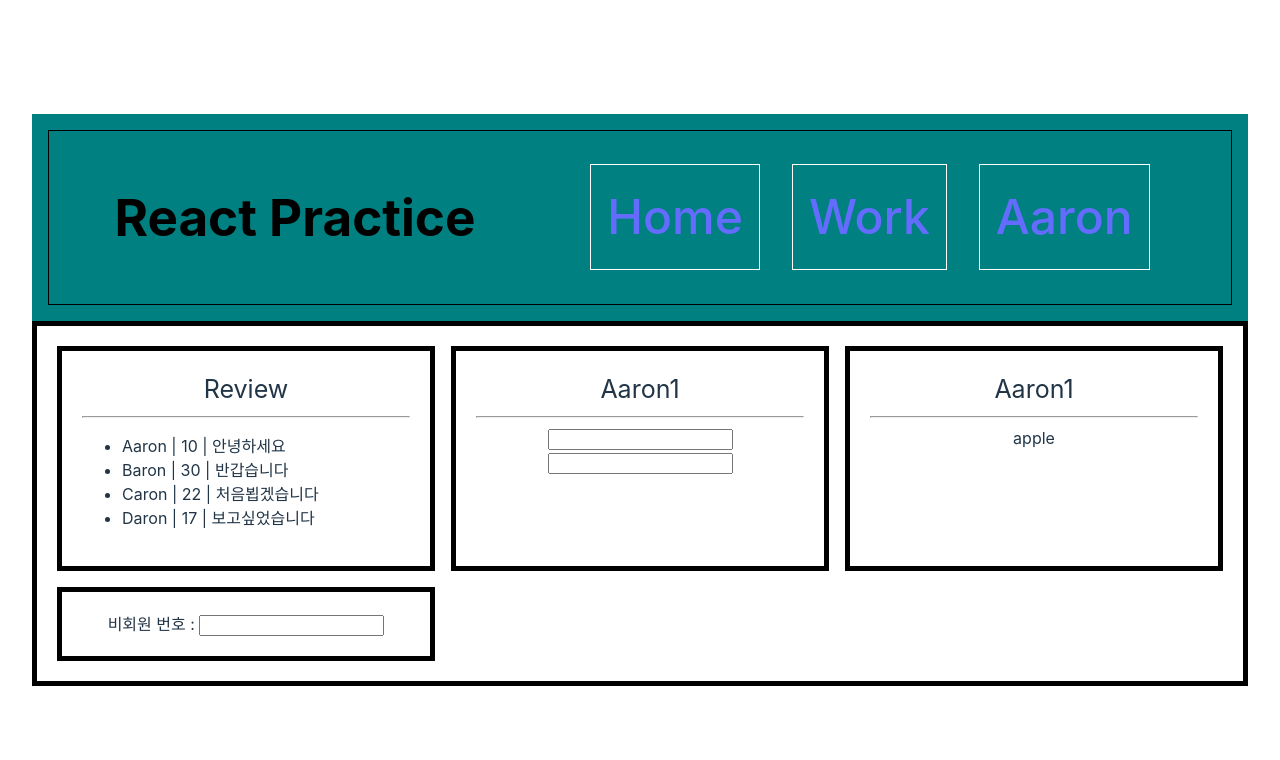
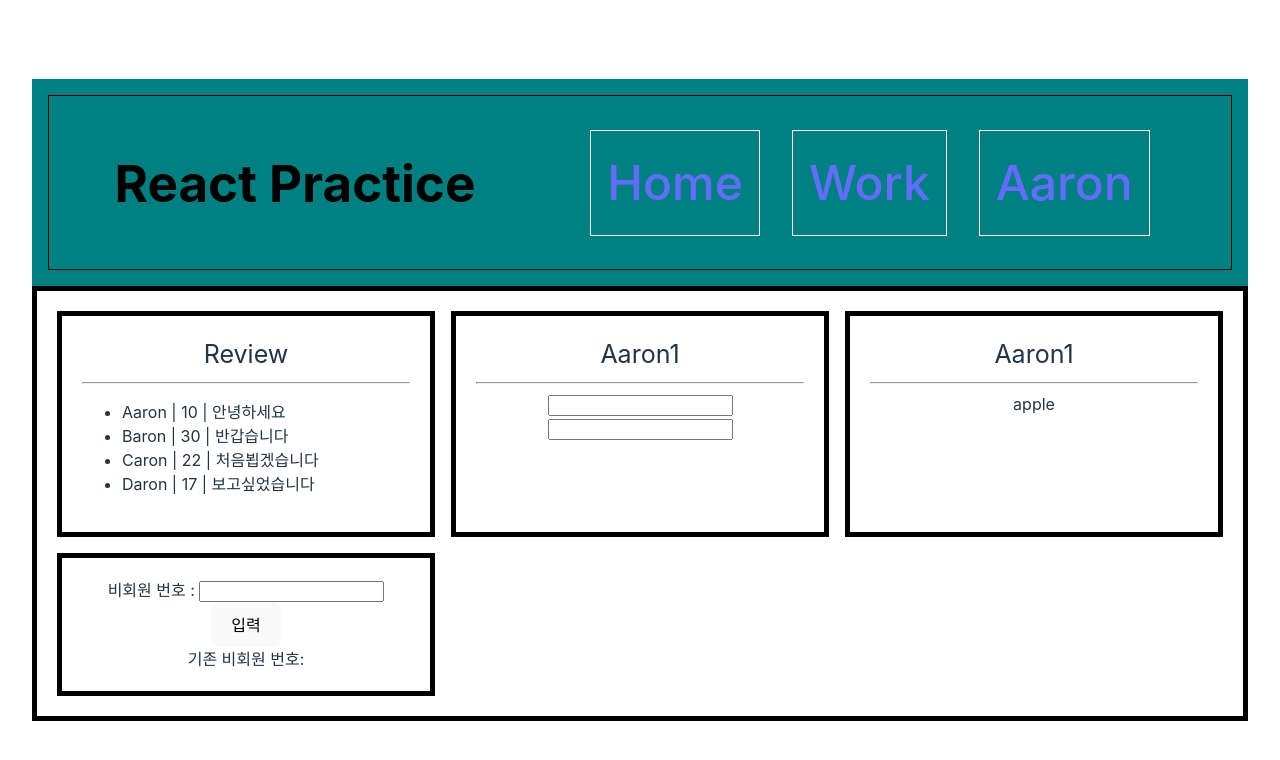
Before and after one commit to jingjing2222/react-practice, a React (Vite) app: page /Aaron in a window 1280 px wide. Shown: the top 760 px of the page. Built offline with nearby package versions, Linux system fonts and the light colour scheme.

Commit message:
cookie 설정 및 불러오기 추가

```diff
--- a/package.json
+++ b/package.json
@@ -17,6 +17,7 @@
     "dependencies": {
         "pnpm": "^9.15.3",
         "react": "^18.3.1",
+        "react-cookie": "^7.2.2",
         "react-dom": "^18.3.1",
         "react-router-dom": "^7.1.1",
         "valibot": "1.0.0-beta.11"
--- a/src/components/aaron/CookieLogin.jsx
+++ b/src/components/aaron/CookieLogin.jsx
@@ -1,9 +1,19 @@
-import { useState } from 'react'
+import { useRef } from 'react'
 import { useCookies } from 'react-cookie'
+import * as v from 'valibot'
 
 export default function CookieLogin() {
-    const [userId, setUserId] = useState('')
     const [cookie, setCookie] = useCookies(['userId'])
+    const userIdRef = useRef('')
+
+    const onClickHandler = () => {
+        const Schema = v.object({
+            userId: v.pipe(v.string(), v.minLength(3), v.maxLength(10)),
+        })
+        const result = v.safeParse(Schema, { userId: userIdRef.current })
+        if (!result.success) console.log(result.issues[0]?.message)
+        else setCookie('userId', userIdRef.current, { path: '/' })
+    }
 
     return (
         <>
@@ -11,13 +21,11 @@ export default function CookieLogin() {
             <input
                 type='text'
                 onChange={(e) => {
-                    const value = e.currentTarget.value
-                    setUserId(() => {
-                        setCookie('userId', value, { path: '/' })
-                        return value
-                    })
+                    userIdRef.current = e.currentTarget.value
                 }}
             />
+            <button onClick={onClickHandler}>입력</button>
+            <div>기존 비회원 번호:{cookie?.userId}</div>
         </>
     )
 }
--- a/src/components/layout/TheHeaders.jsx
+++ b/src/components/layout/TheHeaders.jsx
@@ -1,6 +1,9 @@
 import { Link } from 'react-router-dom'
+import { Cookies } from 'react-cookie'
 
 export default function TheHeader() {
+    const userInCookie = new Cookies()
+    const userId = userInCookie.get('userId')
     return (
         <header>
             <nav className='nav-bar'>
@@ -15,6 +18,7 @@ export default function TheHeader() {
                     <div className='nav-bar-item'>
                         <Link to='/aaron'>Aaron</Link>
                     </div>
+                    {userId && <div className='nav-bar-item'>{userId}님 환영합니다!</div>}
                 </div>
             </nav>
         </header>
--- a/src/main.jsx
+++ b/src/main.jsx
@@ -4,9 +4,12 @@ import { createRoot } from 'react-dom/client'
 import Router from '@/routes/index.jsx'
 import './index.css'
 import '@/App.css'
+import { CookiesProvider } from 'react-cookie'
 
 createRoot(document.getElementById('root')).render(
     <StrictMode>
-        <Router />
+        <CookiesProvider>
+            <Router />
+        </CookiesProvider>
     </StrictMode>,
 )
```
Also changed, not shown: 1 other file (tests, documents, lock files or other folders).
